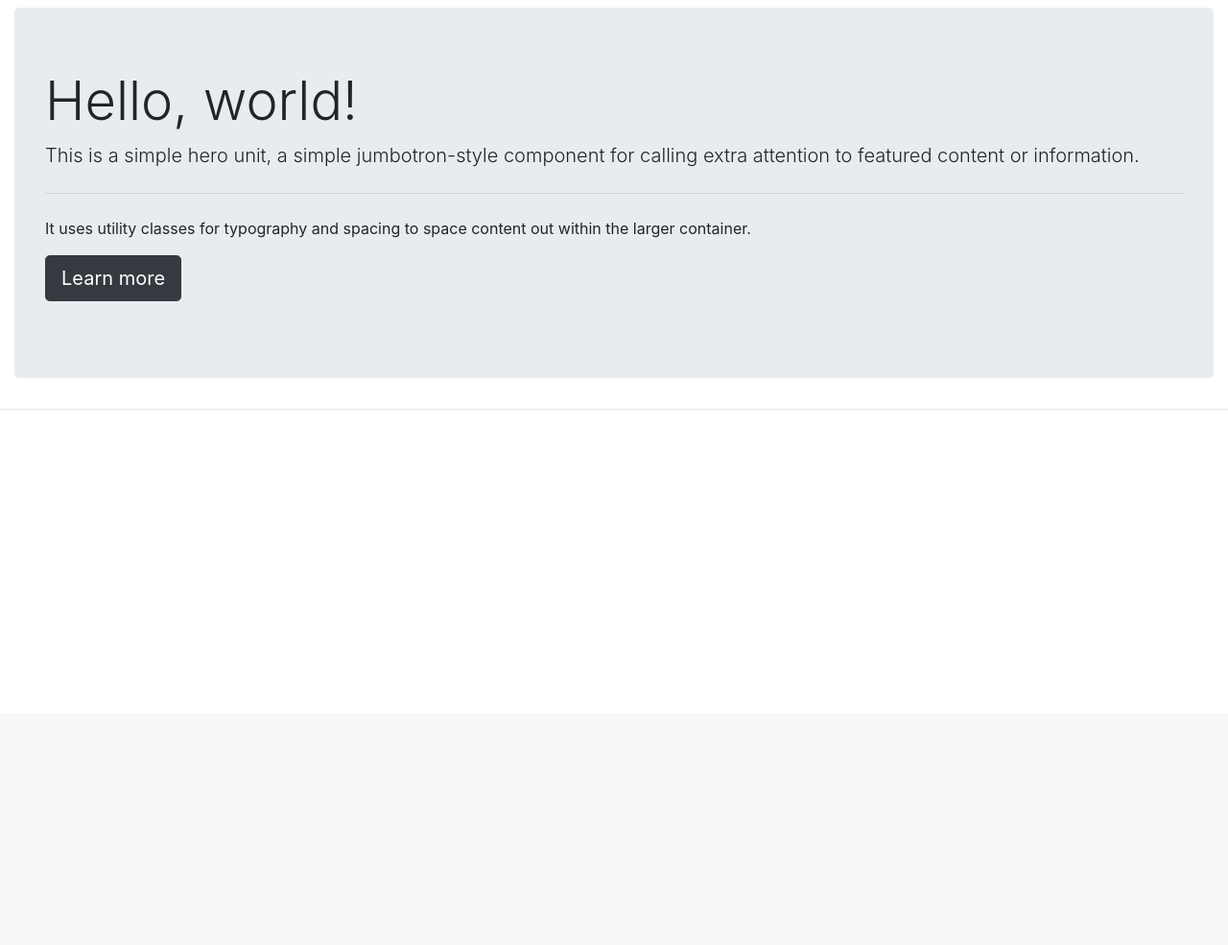
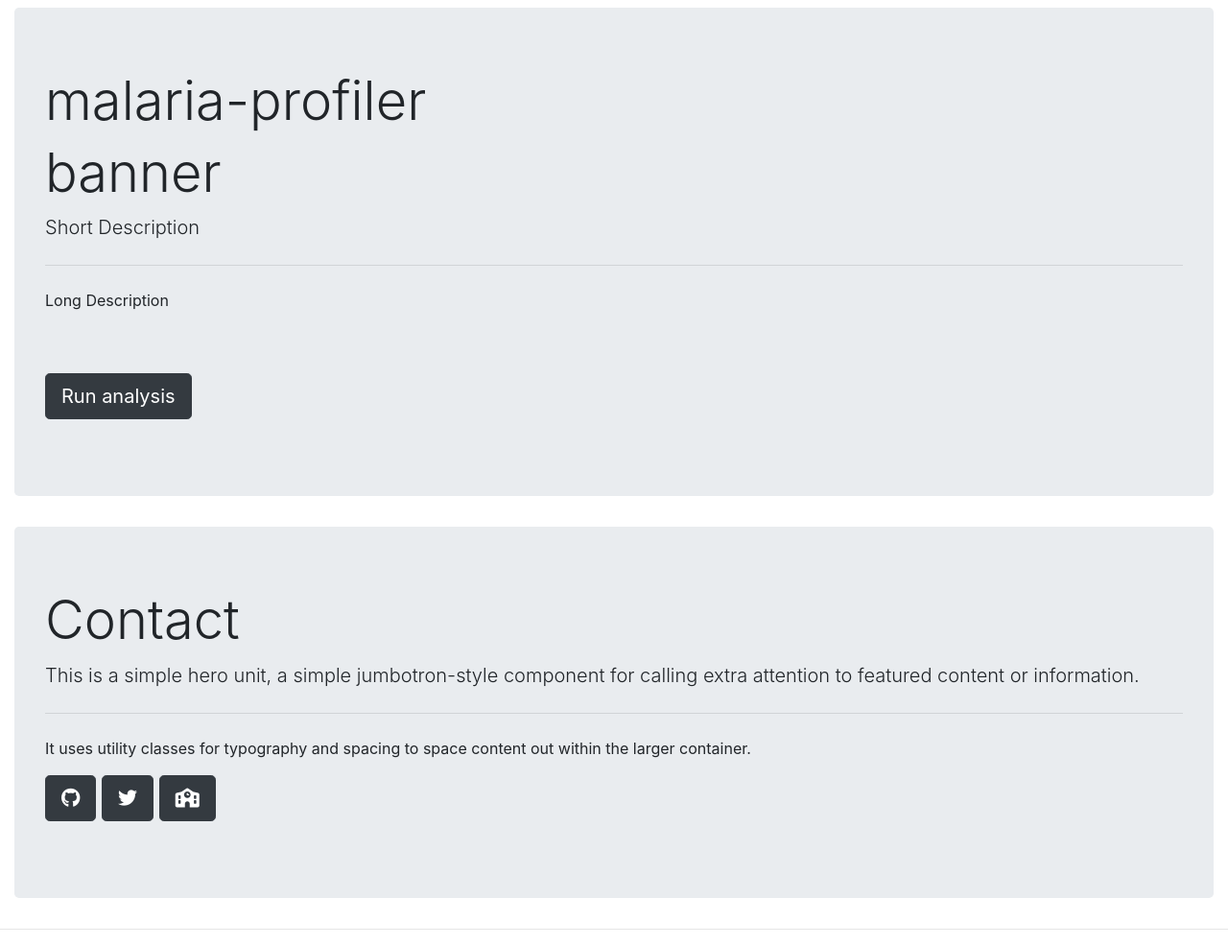
Before and after one commit to juuzia/MPapp, a Flask app: page / in a window 1280 px wide. Shown: the part 56-1041 px from the top of the page at 96% size. Before the commit the page ends 483 px from the top, so only its background shows below. Run offline with Flask 2, Linux system fonts and the light colour scheme; some libraries are stand-ins or nearby versions.

Commit message:
Combine index plus contact

```diff
--- a/MPapp/templates/pages/index.html
+++ b/MPapp/templates/pages/index.html
@@ -3,12 +3,28 @@
 {% endblock %}
 {% block content %}
 <div class="jumbotron">
-    <h1 class="display-4">Hello, world!</h1>
-    <p class="lead">This is a simple hero unit, a simple jumbotron-style component for calling extra attention to featured content or information.</p>
+    <h1 class="display-4">malaria-profiler</h1>
+    <h4 class="display-4">banner</h4>
+    <p class="lead">Short Description</p>
     <hr class="my-4">
-    <p>It uses utility classes for typography and spacing to space content out within the larger container.</p>
+    <p>Long Description</p>
+    <br>
+    <br>
     <p class="lead">
-      <a class="btn btn-dark btn-lg" href="#" role="button">Learn more</a>
+      <a class="btn btn-dark btn-lg" href="{{ url_for('main.analysis') }}" role="button">Run analysis</a>
     </p>
   </div>
+<div class="jumbotron">
+  <h1 class="display-4">Contact</h1>
+  <p class="lead">This is a simple hero unit, a simple jumbotron-style component for calling extra attention to featured content or information.</p>
+  <hr class="my-4">
+  <p>It uses utility classes for typography and spacing to space content out within the larger container.</p>
+  <p class="lead">
+    <a class="btn btn-dark btn-lg" href="#" role="button"><i class="fa-brands fa-github"></i></a>
+    <a class="btn btn-dark btn-lg" href="#" role="button"><i class="fa-brands fa-twitter"></i></a>
+    <a class="btn btn-dark btn-lg" href="#" role="button"><i class="fa-solid fa-school"></i></a>
+  </p>
+
+
+</div>
 {% endblock %}
```
